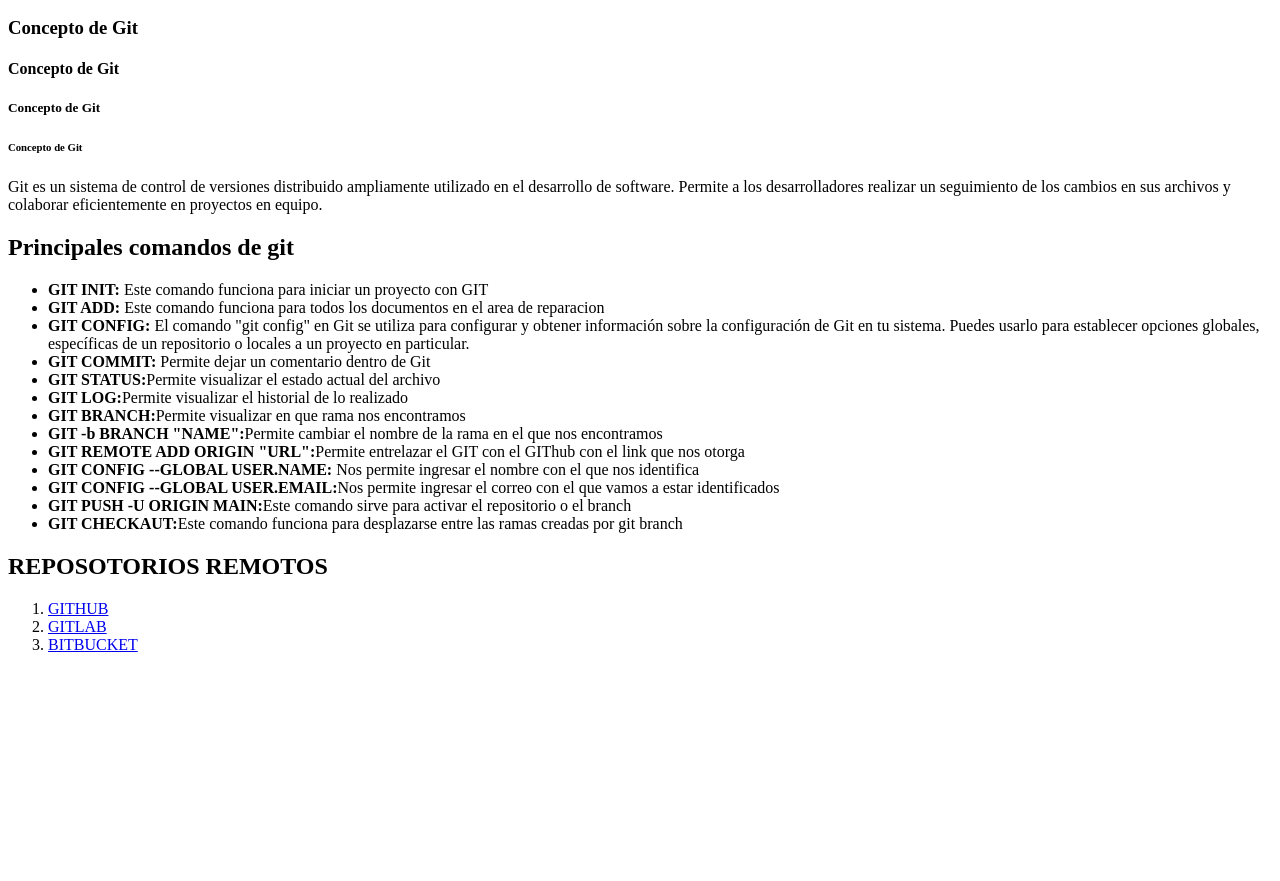
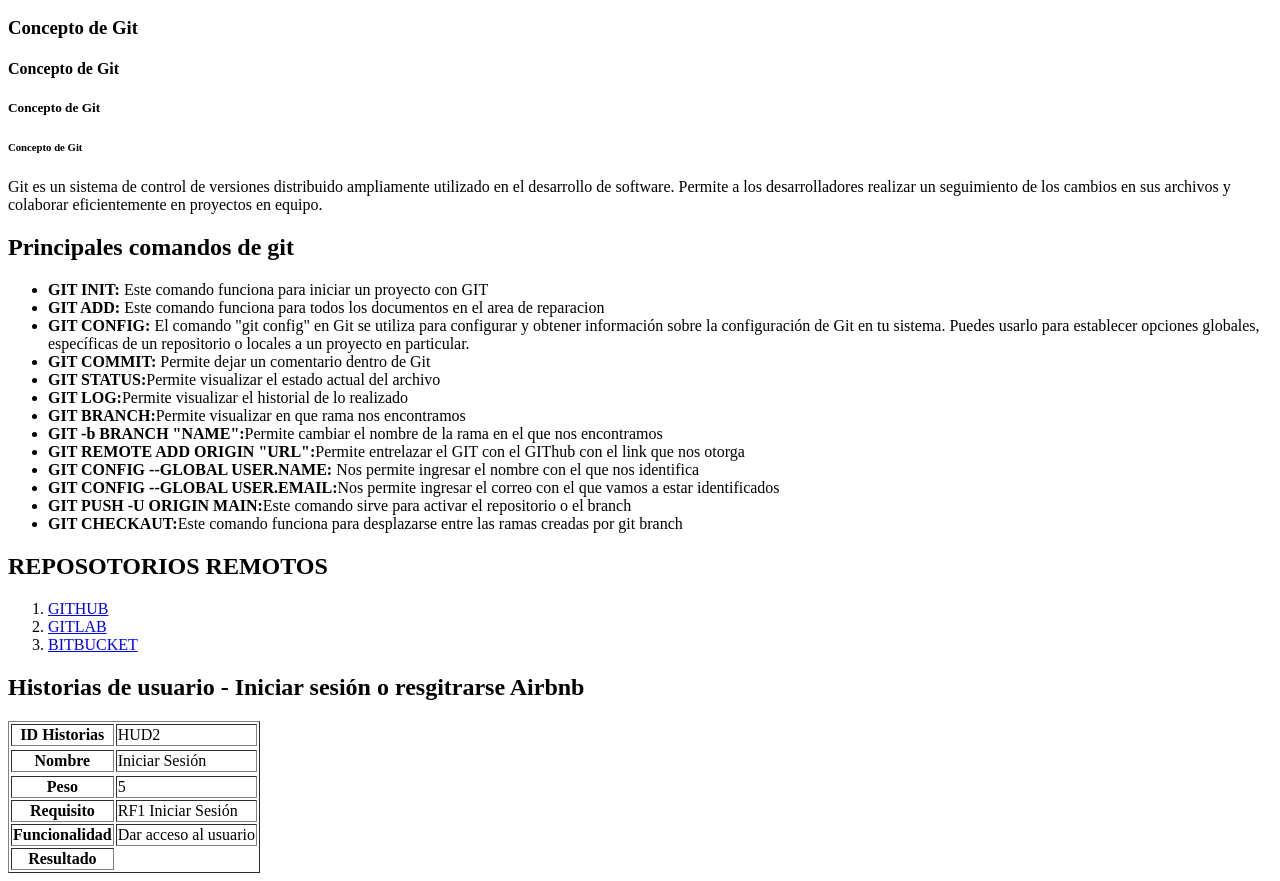
Before and after one commit to JHONDRASCODE/ADSO_2670687, a plain HTML site: page index.html in a window 1280 px wide. Shown: the part 110-991 px from the top of the page. Before the commit the page ends 800 px from the top, so only its background shows below. Drawn offline with Linux system fonts and the light colour scheme.

Commit message:
Se agrego Historias de usuario

```diff
--- a/index.html
+++ b/index.html
@@ -36,5 +36,55 @@
             <li><a href="../HTML/contenidos/gitlab/gitlab.html" target="_blank">GITLAB</a></li>
                 <li><a href="../HTML/contenidos/bitbuket/bitbuket.html" target="_blank">BITBUCKET</a></li>
     </ol>
+<h2>Historias de usuario - Iniciar sesión o resgitrarse Airbnb</h2>
+          <table border="1">
+                <tr>
+                    <th>
+                        ID Historias
+                    </th>
+                    <td>
+                        HUD2
+                    </td>
+                </tr>
+                <tr>
+                </tr>
+                     <th>
+                        Nombre
+                    </th>
+                    <td>
+                        Iniciar Sesión
+                    </td>
+                    <tr>
+                    </tr>
+                    <th>
+                        Peso
+                    </th>
+                    <td>
+                        5
+                    </td>
+                    <tr>
+                        <th>
+                            Requisito
+                        </th>
+                        <td>
+                            RF1 Iniciar Sesión
+                        </td>
+                    </tr>
+                    <tr>
+                        <th>
+                            Funcionalidad
+                        </th>
+                        <td>
+                            Dar acceso al usuario
+                        </td>
+                    </tr>
+                    <tr>
+                        <th>
+                            Resultado
+                        </th>
+                    </tr>
+
+
+          </table>
 </body>
 </html>
```
